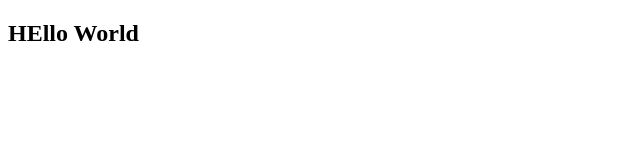
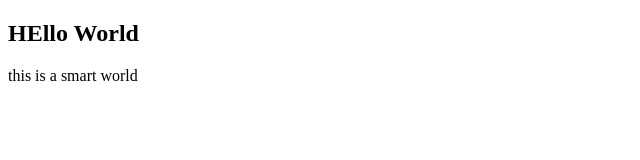
Before and after one commit to veerasekhar9298/git-project1, a plain HTML site: page index.html in a window 1280 px wide. Shown: the whole page, without its empty margins (0-640 px from the left). Drawn offline with Linux system fonts and the light colour scheme.

Commit message:
3rd commit

```diff
--- a/index.html
+++ b/index.html
@@ -7,5 +7,6 @@
 </head>
 <body>
         <h2> HEllo World</h2>
+        <p> this is a smart world</p>
 </body>
 </html>
```
